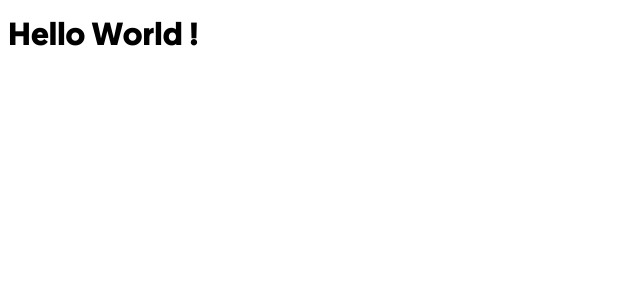
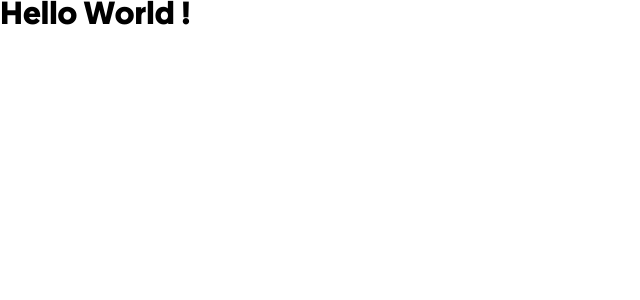
Before and after one commit to ahmadkzx/rest-countries, a Vue app: page / in a window 1280 px wide. Shown: the top 300 px of the page, without its empty margins (0-640 px from the left). Built offline with nearby package versions, Linux system fonts and the light colour scheme.

Commit message:
config: some basic css config

```diff
--- a/src/assets/styles/_base.scss
+++ b/src/assets/styles/_base.scss
@@ -1,3 +1,6 @@
 * {
   font-family: 'Geomanist';
+  margin: 0;
+  padding: 0;
+  box-sizing: border-box;
 }
```
